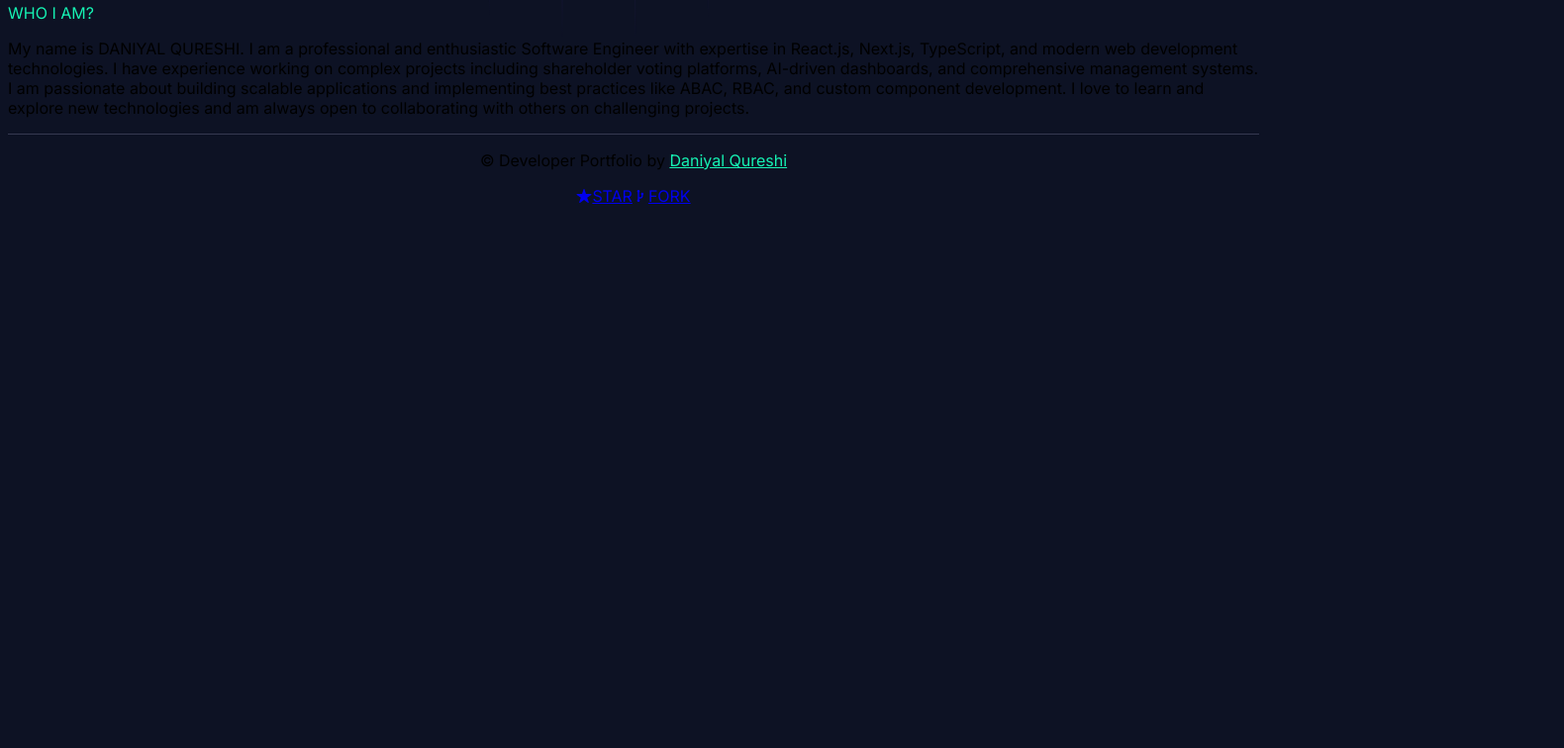
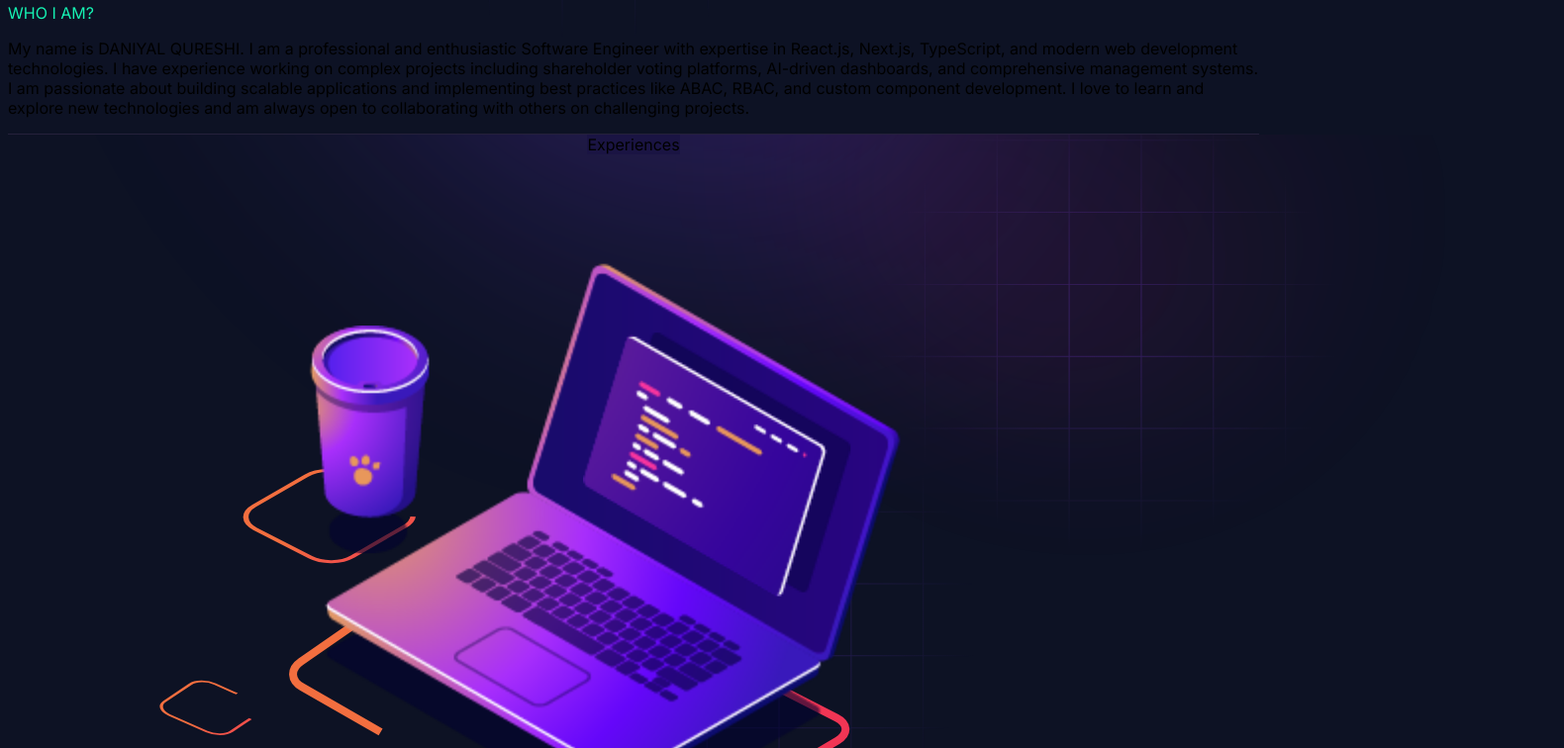
Before and after one commit to Dani2202/developer-portfolio, a Next.js app: page / in a window 1280 px wide. Shown: the part 1500-2256 px from the top of the page at 99% size, 1580 px wide, since content can reach past the window. Before the commit the page ends 1716 px from the top, so only its background shows below. Built offline with nearby package versions, Linux system fonts and the light colour scheme.

Commit message:
Experience Added

```diff
--- a/app/page.js
+++ b/app/page.js
@@ -5,7 +5,7 @@ import AboutSection from "./components/homepage/about";
 // import Blog from "./components/homepage/blog";
 // import ContactSection from "./components/homepage/contact";
 // import Education from "./components/homepage/education";
-// import Experience from "./components/homepage/experience";
+import Experience from "./components/homepage/experience";
 import HeroSection from "./components/homepage/hero-section";
 // import Projects from "./components/homepage/projects";
 // import Skills from "./components/homepage/skills";
@@ -15,8 +15,8 @@ export default function Home() {
     <div>
       <HeroSection />
       <AboutSection />
-      {/* <Experience />
-      <Skills />
+      <Experience />
+      {/* <Skills />
       <Projects />
       <Education />
       <ContactSection /> */}
```
